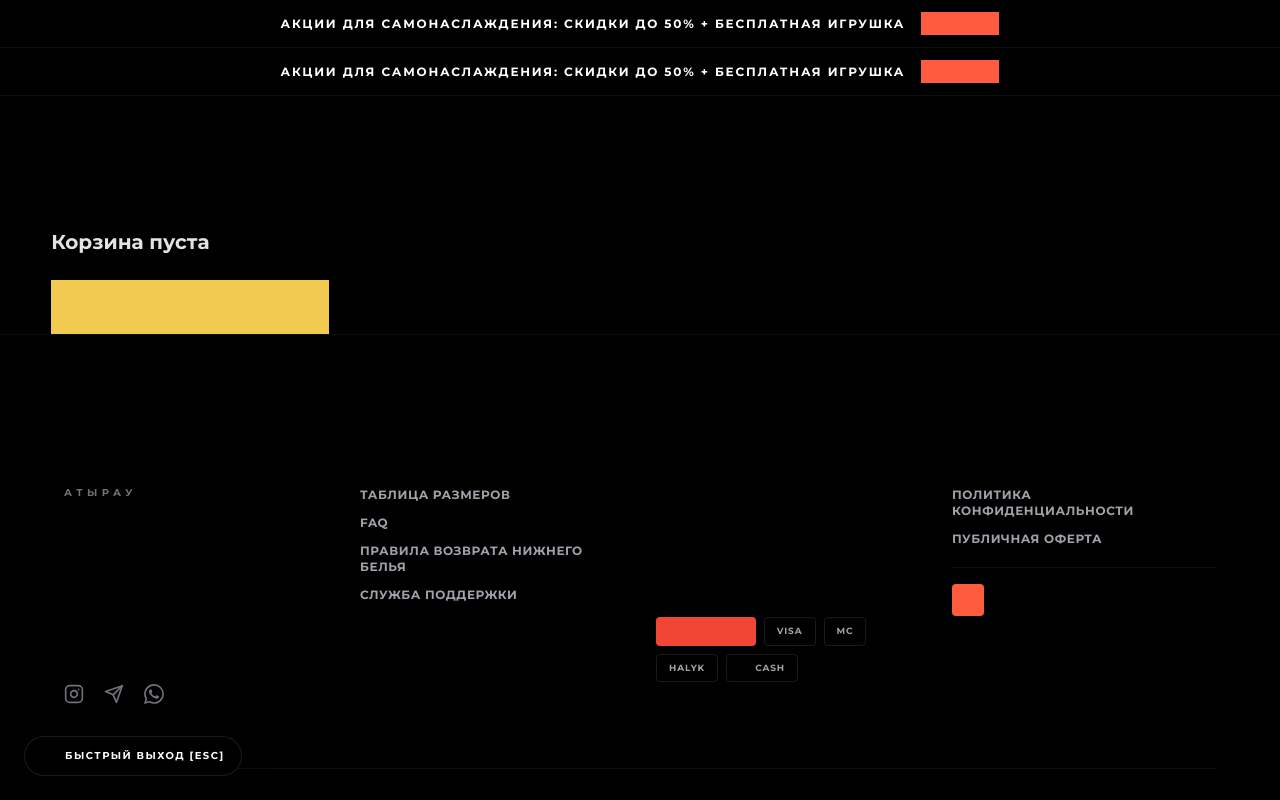
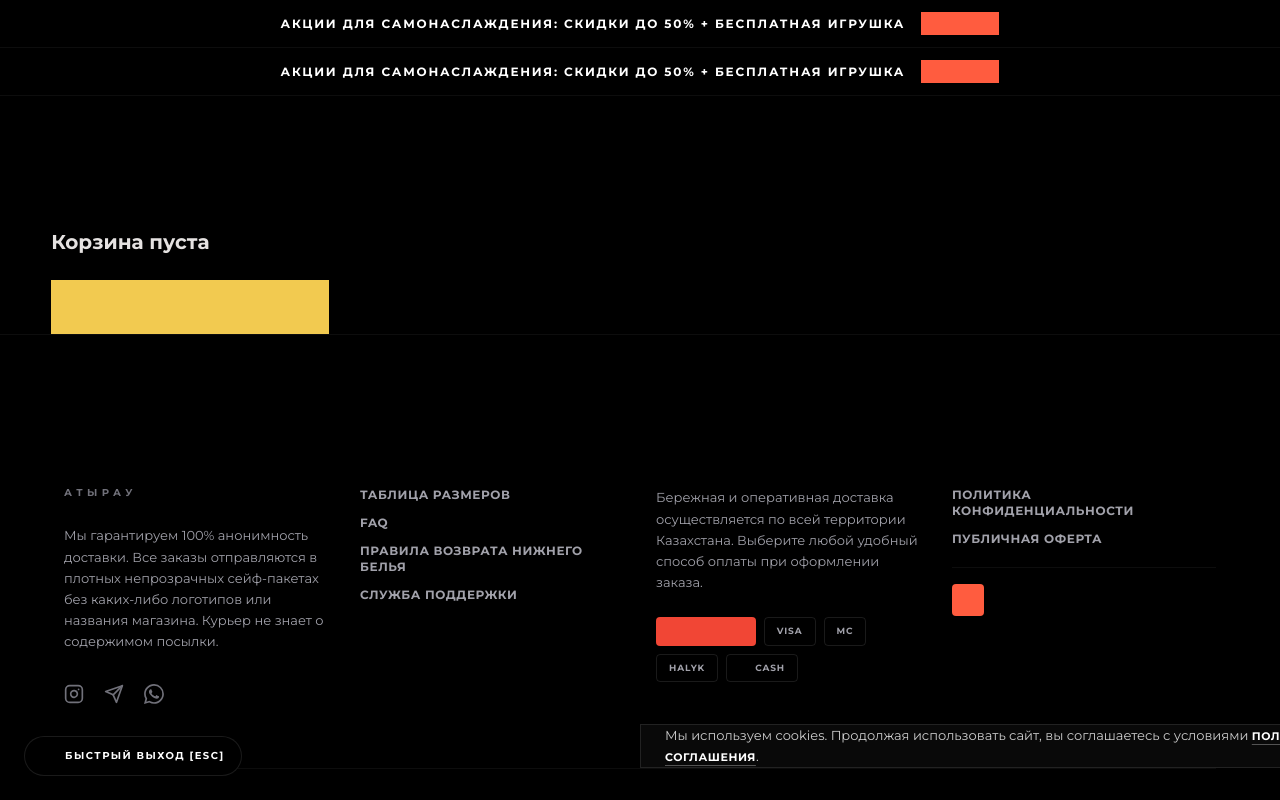
Before and after one commit to COMBINATORR/Hot-Stuff, a React (Vite) app: page /cart in a window 1280 px wide. Shown: the top 800 px of the page. Built offline with nearby package versions, Linux system fonts and the light colour scheme.

Commit message:
Create CookieBanner component with localStorage logic, Framer Motion entry/exit, premium dark glassmorphism styling, and register it in App.jsx

```diff
--- a/src/App.jsx
+++ b/src/App.jsx
@@ -8,6 +8,7 @@ import Header from './components/Header.jsx';
 import Footer from './components/Footer.jsx';
 import SecureProvider from './components/SecureProvider.jsx';
 import PanicButton from './components/PanicButton.jsx';
+import CookieBanner from './components/CookieBanner.jsx';
 
 function App() {
   const [cartItems, setCartItems] = useState([]);
@@ -57,6 +58,7 @@ function App() {
               />
             </main>
             <Footer />
+            <CookieBanner />
           </BrowserRouter>
         </SecureProvider>
       </HelmetProvider>
--- /dev/null
+++ b/src/components/CookieBanner.jsx
@@ -0,0 +1,57 @@
+import { useState, useEffect } from 'react';
+import { Link } from 'react-router-dom';
+import { motion, AnimatePresence } from 'framer-motion';
+
+export default function CookieBanner() {
+  const [isVisible, setIsVisible] = useState(false);
+
+  useEffect(() => {
+    const consent = localStorage.getItem('cookie_consent');
+    if (!consent) {
+      // Premium delayed fade-in after 1.2 seconds
+      const timer = setTimeout(() => {
+        setIsVisible(true);
+      }, 1200);
+      return () => clearTimeout(timer);
+    }
+  }, []);
+
+  const handleAccept = () => {
+    localStorage.setItem('cookie_consent', 'true');
+    setIsVisible(false);
+  };
+
+  return (
+    <AnimatePresence>
+      {isVisible && (
+        <motion.div
+          initial={{ opacity: 0, y: 30, scale: 0.95 }}
+          animate={{ opacity: 1, y: 0, scale: 1 }}
+          exit={{ opacity: 0, y: 20, scale: 0.95 }}
+          transition={{ duration: 0.45, ease: [0.16, 1, 0.3, 1] }}
+          className="fixed bottom-[96px] md:bottom-8 left-1/2 -translate-x-1/2 w-[92%] max-w-4xl bg-neutral-950/90 border border-white/10 backdrop-blur-md text-white px-6 py-4.5 rounded-2xl flex flex-col md:flex-row items-center justify-between gap-4 z-[999] shadow-2xl select-none"
+        >
+          {/* Left Description Text */}
+          <p className="text-xs sm:text-[13px] text-white/80 leading-relaxed font-sans font-normal text-center md:text-left flex-1">
+            Мы используем cookies. Продолжая использовать сайт, вы соглашаетесь с условиями{" "}
+            <Link
+              to="/terms"
+              className="text-white hover:text-primary underline decoration-white/30 hover:decoration-primary underline-offset-4 transition-colors font-bold uppercase tracking-wider text-[11px]"
+            >
+              Пользовательского соглашения
+            </Link>
+            .
+          </p>
+
+          {/* Right Acceptance Button */}
+          <button
+            onClick={handleAccept}
+            className="w-full md:w-auto bg-white hover:bg-neutral-100 text-black font-sans font-black text-[11px] tracking-widest uppercase px-6 py-2.5 rounded-[8px] transition-colors cursor-pointer flex-none text-center focus:outline-none"
+          >
+            Окей
+          </button>
+        </motion.div>
+      )}
+    </AnimatePresence>
+  );
+}
```
